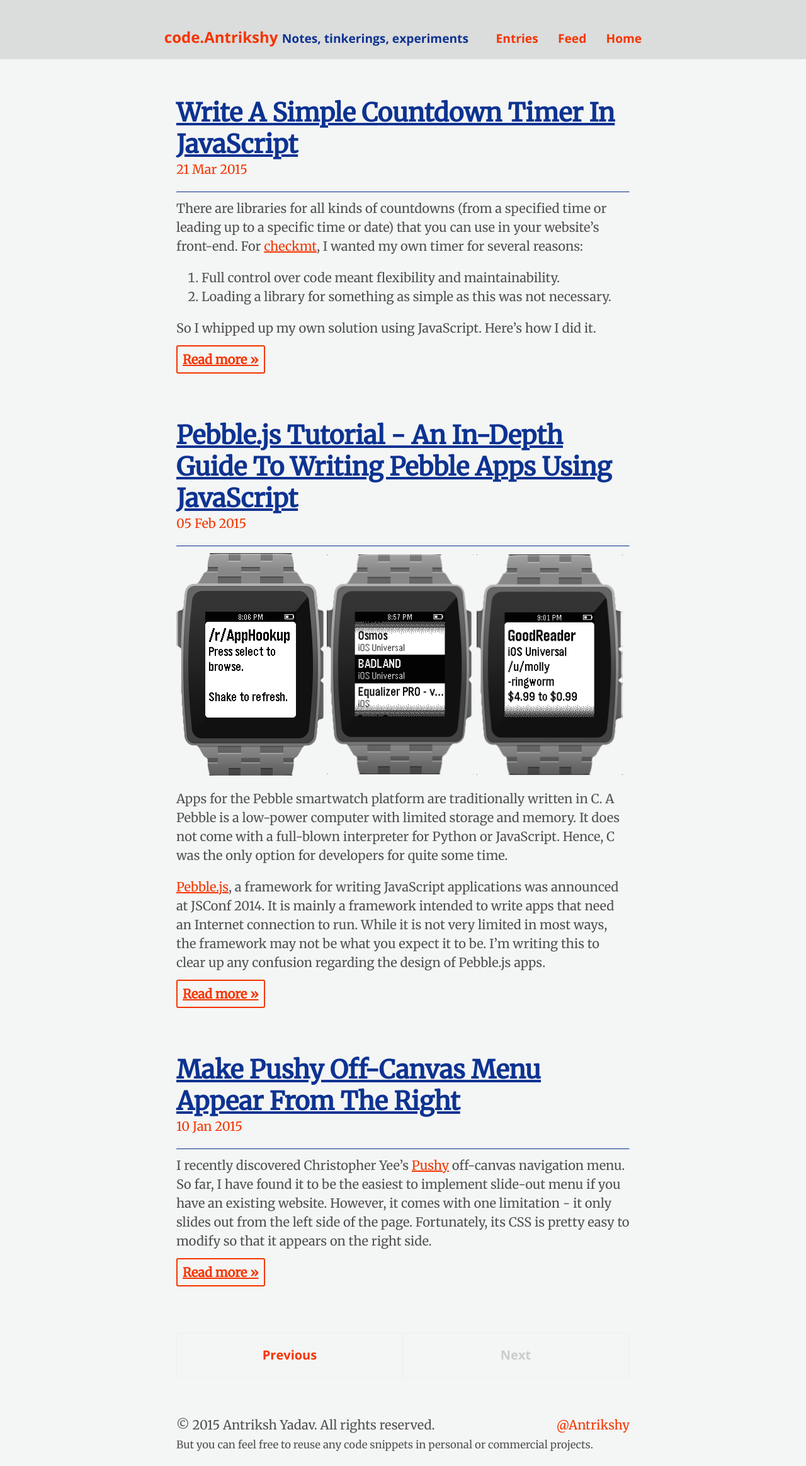
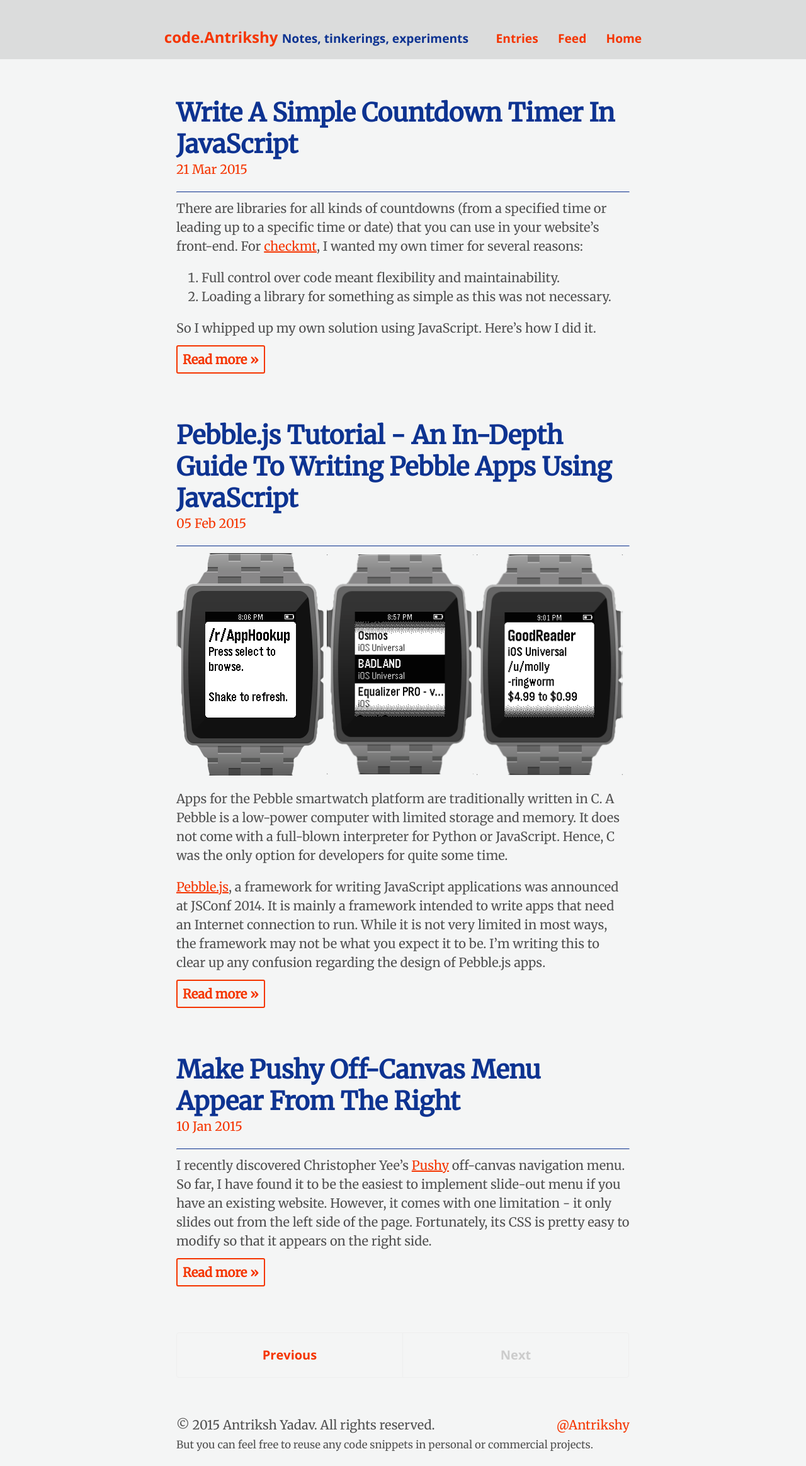
Before and after one commit to Antrikshy/antrikshy.github.io, a Jekyll site: the page built from index.html, in a window 1280 px wide. Shown: the whole page at 63% size. Built offline with Jekyll 4.4.1, drawn with Linux system fonts in a browser that asks for light colours; Markdown is read by kramdown in place of the engine named in the settings; a script that is not in the unit is left out; the list of posts is cut into pages by our own code.

Commit message:
Removed erroneous link underlines

```diff
--- a/public/css/poole.css
+++ b/public/css/poole.css
@@ -367,6 +367,7 @@ tbody tr:nth-child(odd) th {
   padding: 8px;
   border: 2px solid;
   border-radius: 3px;
+  text-decoration: none !important;
 }
 
 .page,
@@ -379,6 +380,7 @@ tbody tr:nth-child(odd) th {
 .post-title,
 .post-title a {
   color: #0D3391;
+  text-decoration: none;
 }
 .page-title,
 .post-title {
```
